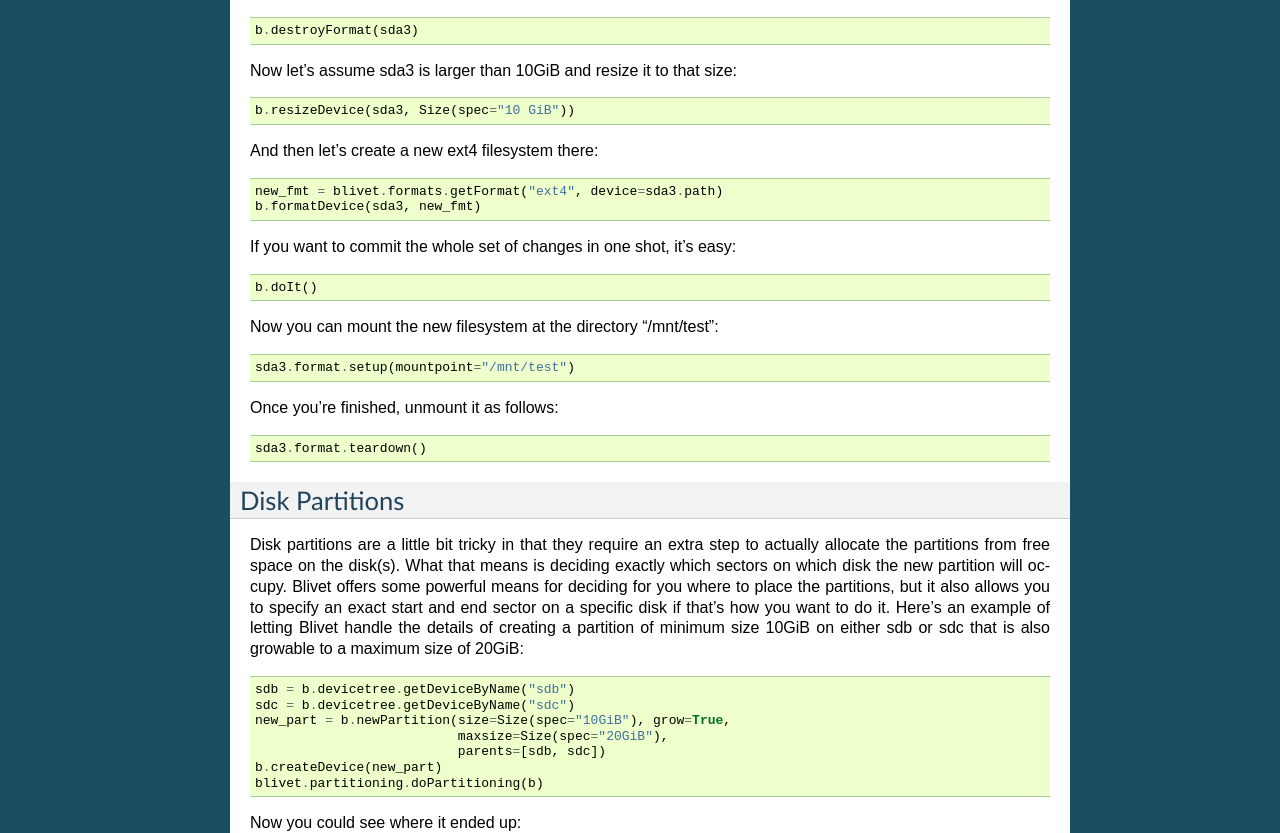
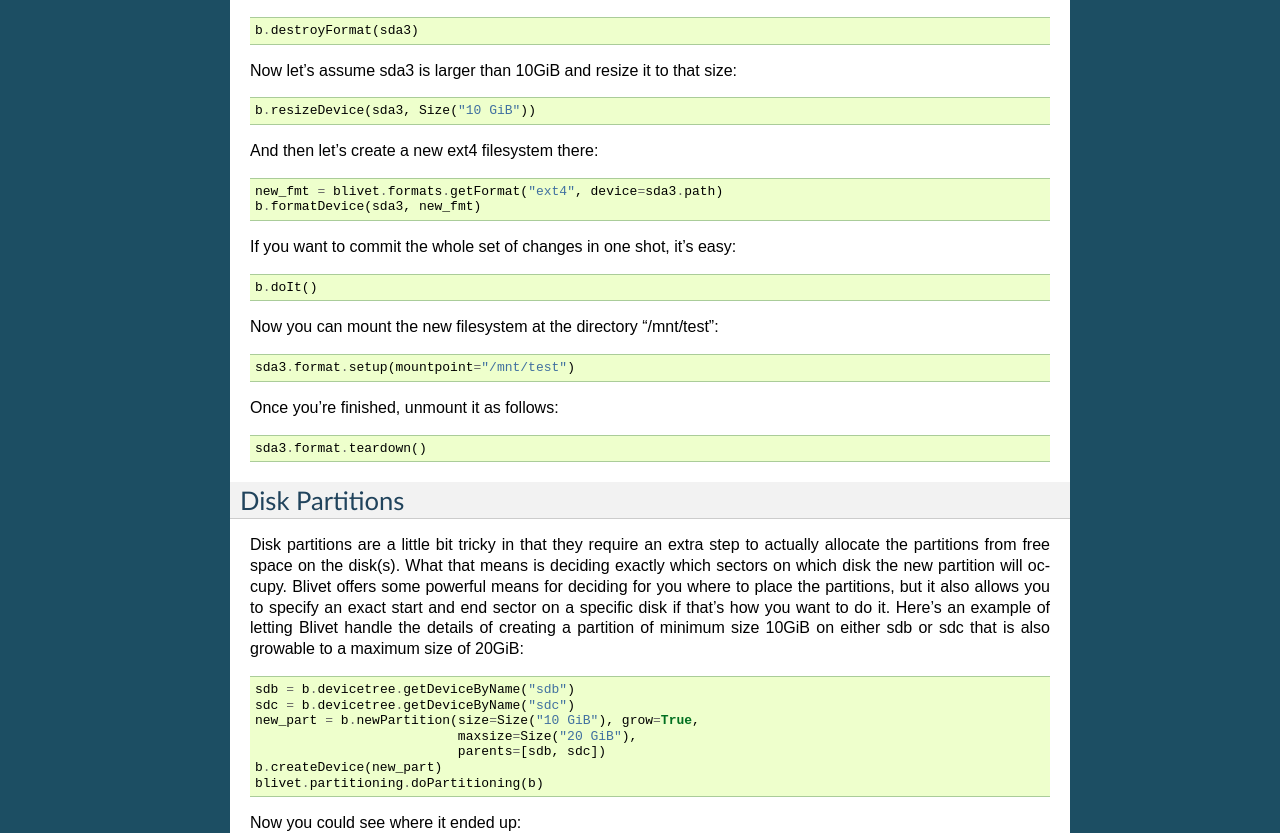
Before and after one commit to storaged-project/blivet, a Sphinx documentation site: the page built from doc/intro.rst, in a window 1280 px wide and 1400 px high, scrolled down 2074 px. Shown: the part 157-990 px from the top of the window. Built offline with Sphinx 7.4.7, drawn with Linux system fonts in a browser that asks for light colours; pages that are not in the unit, such as notebooks, are missing from menus.

Commit message:
Remove spec= from Size usage in intro.rst.

```diff
--- a/doc/intro.rst
+++ b/doc/intro.rst
@@ -139,7 +139,7 @@ Now we're going to wipe the existing formatting from sda3::
 
 Now let's assume sda3 is larger than 10GiB and resize it to that size::
 
-    b.resizeDevice(sda3, Size(spec="10 GiB"))
+    b.resizeDevice(sda3, Size("10 GiB"))
 
 And then let's create a new ext4 filesystem there::
 
@@ -173,8 +173,8 @@ of letting Blivet handle the details of creating a partition of minimum size
 
     sdb = b.devicetree.getDeviceByName("sdb")
     sdc = b.devicetree.getDeviceByName("sdc")
-    new_part = b.newPartition(size=Size(spec="10GiB"), grow=True,
-                              maxsize=Size(spec="20GiB"),
+    new_part = b.newPartition(size=Size("10 GiB"), grow=True,
+                              maxsize=Size("20 GiB"),
                               parents=[sdb, sdc])
     b.createDevice(new_part)
     blivet.partitioning.doPartitioning(b)
```
